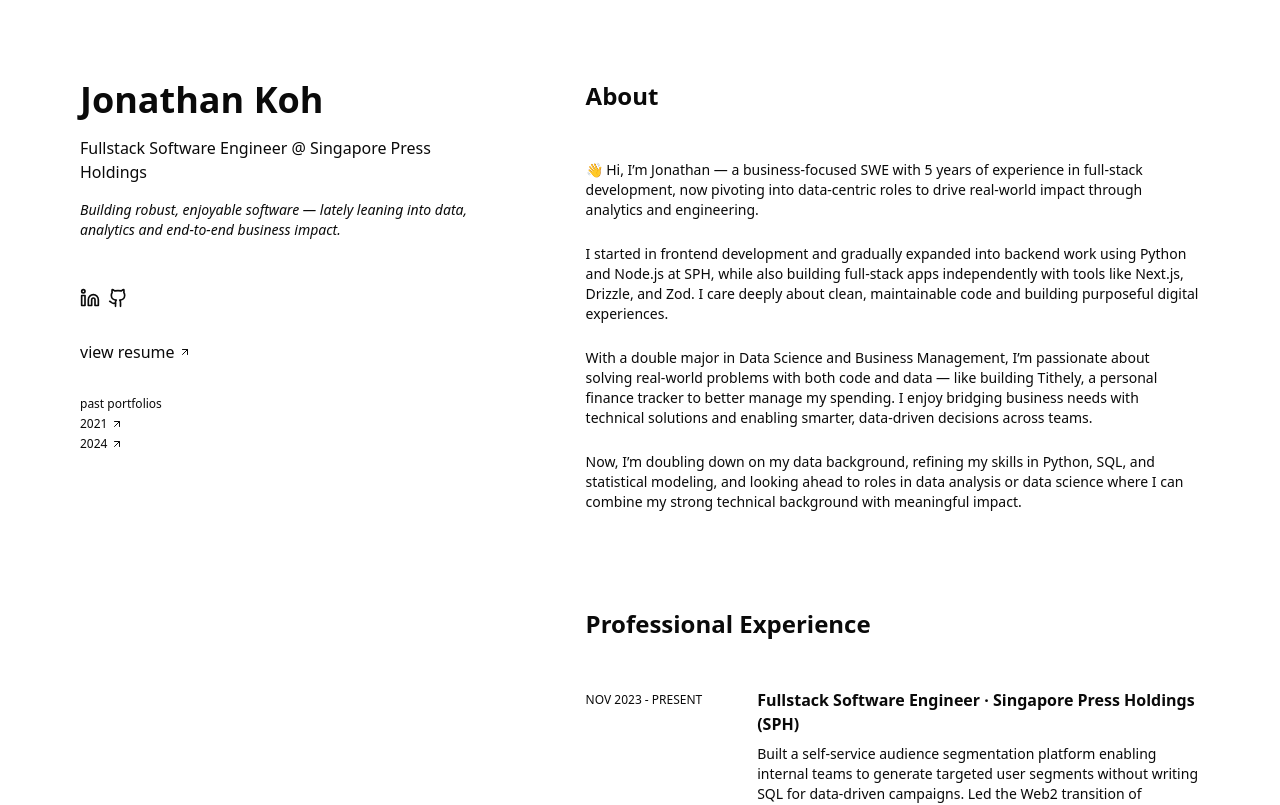
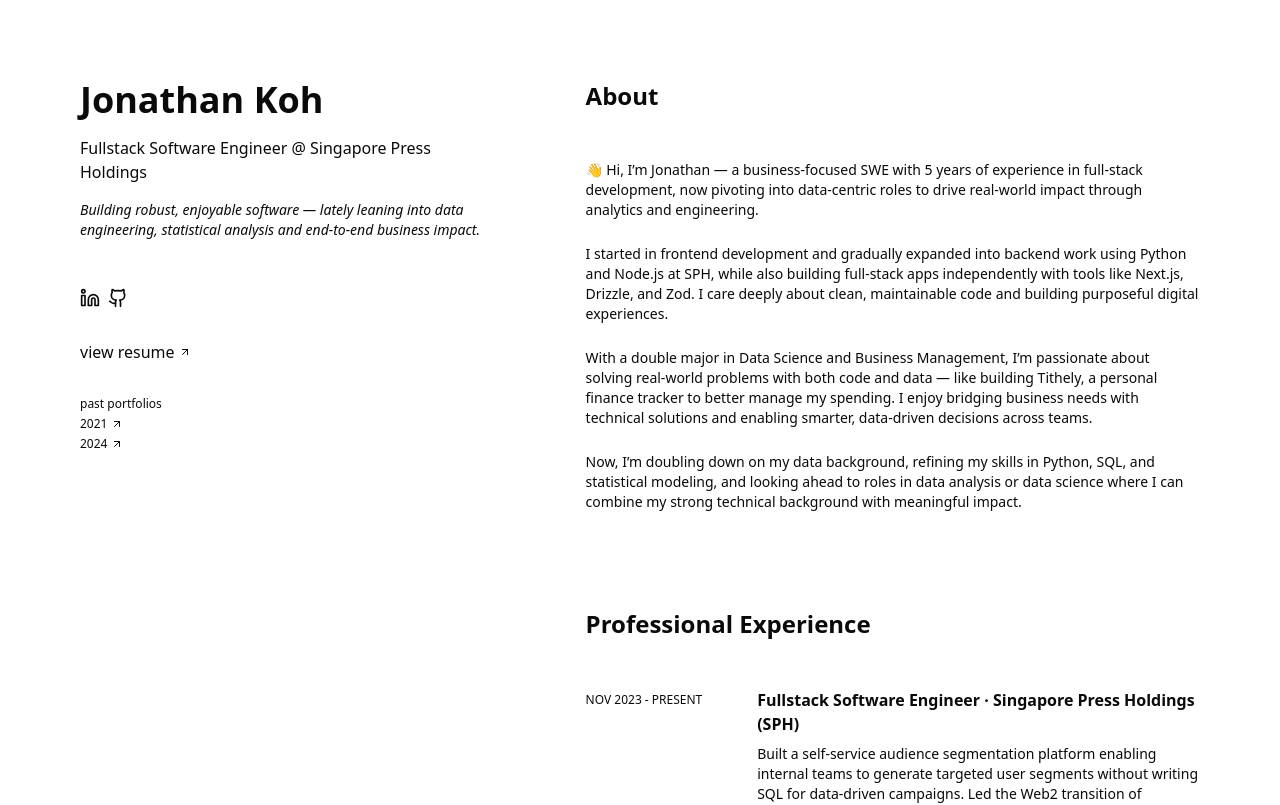
Before and after one commit to JonKohJJ/personal-web-portfolio-2025, a Next.js app: page / in a window 1280 px wide. Shown: the top 805 px of the page. Built offline with nearby package versions, Linux system fonts and the light colour scheme.

Commit message:
update portfolio

```diff
--- a/src/app/page.tsx
+++ b/src/app/page.tsx
@@ -30,7 +30,7 @@ export default function Home() {
             <div className="profile-top flex flex-col gap-4 mb-4">
               <p className="text-4xl font-bold">Jonathan Koh</p>
               <p>Fullstack Software Engineer @ Singapore Press Holdings</p>
-              <p className="text-sm italic">Building robust, enjoyable software — lately leaning into data, analytics and end-to-end business impact.</p>
+              <p className="text-sm italic">Building robust, enjoyable software — lately leaning into data engineering, statistical analysis and end-to-end business impact.</p>
             </div>
 
             <div className="socials">
```
